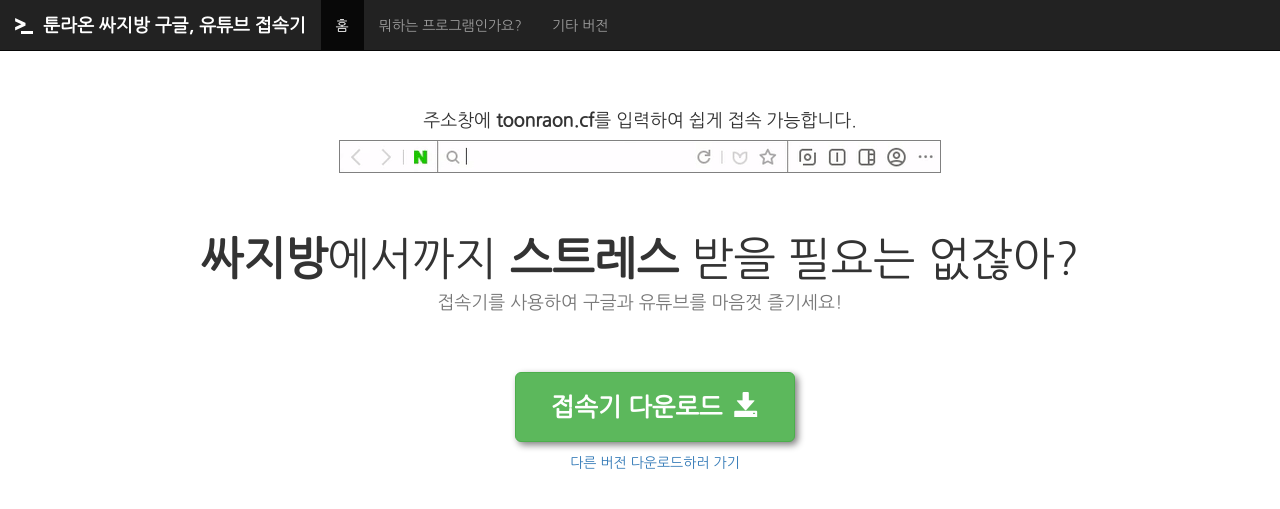
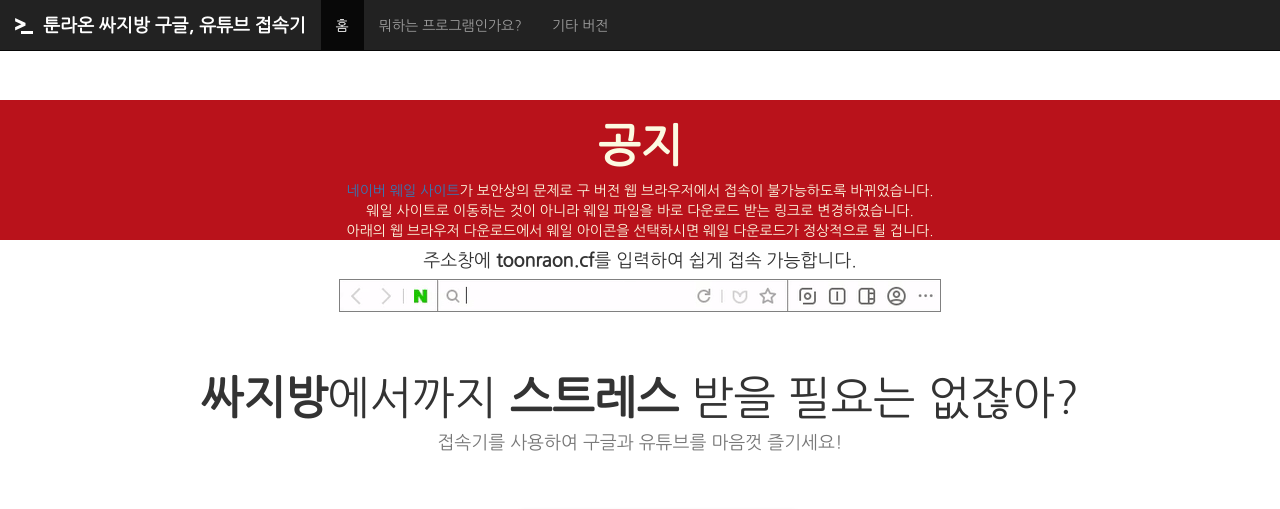
Before and after one commit to ToonRaon/ToonRaonConnector, a plain HTML site: page index.html in a window 1280 px wide. Shown: the top 509 px of the page. Drawn offline with Linux system fonts and the light colour scheme; a script that the page names is missing.

Commit message:
Added notice

```diff
--- a/index.html
+++ b/index.html
@@ -68,6 +68,19 @@
       </div>
     </nav>
 
+    <div class="row notice text-center">
+      <h2>
+        <strong>공지</strong>
+      </h2>
+      <div class="content container">
+        <a href="https://whale.naver.com/">네이버 웨일 사이트</a>가 보안상의 문제로 구 버전 웹 브라우저에서 접속이 불가능하도록 바뀌었습니다.
+        <br>
+        웨일 사이트로 이동하는 것이 아니라 웨일 파일을 바로 다운로드 받는 링크로 변경하였습니다.
+        <br>
+        아래의 웹 브라우저 다운로드에서 웨일 아이콘을 선택하시면 웨일 다운로드가 정상적으로 될 겁니다.
+      </div>
+    </div>
+
     <div class="container text-center">
 
       <h4>주소창에 <strong>toonraon.cf</strong>를 입력하여 쉽게 접속 가능합니다.</h4>
@@ -96,7 +109,7 @@
         <div class="mb-1">
           <span class="badge-container">
             <span class="badge badge-recommand">추천!</span>
-            <a href="http://whale.naver.com">
+            <a href="http://update.whale.naver.net/downloads/installers/WhaleSetup.exe">
               <img src="./images/browser-icons/whale.png" class="middle-icon hover-bright mr-2" data-toggle="tooltip" data-placement="bottom" title="네이버 웨일"></a>
           </span>
           <a href="https://opera.com">
--- a/style.css
+++ b/style.css
@@ -53,6 +53,13 @@
 
 #address-bar-gif {
   border: 1px gray solid;
+}
+
+
+
+.notice {
+  background-color: #B9121B;
+  color: #FCFAE1;
 }
 
 
```
